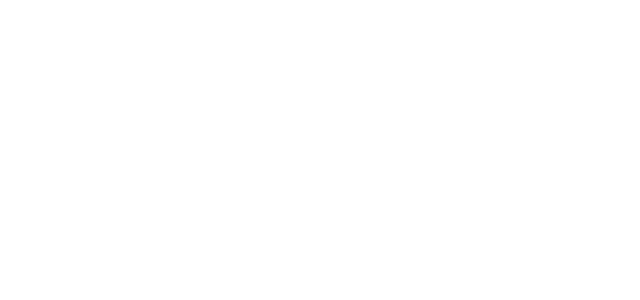
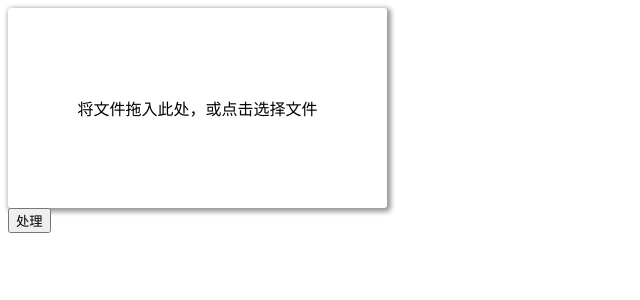
Before and after one commit to Nemo11235/csv-reader, a React (Create React App) app in the folder frontend/: page / in a window 1280 px wide. Shown: the top 300 px of the page, without its empty margins (0-640 px from the left). Built offline with nearby package versions, Linux system fonts and the light colour scheme.

Commit message:
added drop zone

```diff
--- a/frontend/package.json
+++ b/frontend/package.json
@@ -8,7 +8,9 @@
     "@testing-library/user-event": "^13.5.0",
     "react": "^18.2.0",
     "react-dom": "^18.2.0",
+    "react-dropzone": "^14.2.3",
     "react-scripts": "5.0.1",
+    "sass": "^1.72.0",
     "web-vitals": "^2.1.4"
   },
   "scripts": {
--- a/frontend/src/App.js
+++ b/frontend/src/App.js
@@ -1,7 +1,12 @@
+import FileDropZone from "./FileDropZone";
+import "./App.scss";
+
 function App() {
   return (
     <div className="App">
       <header className="App-header"></header>
+      <FileDropZone />
+      <button>处理</button>
     </div>
   );
 }
--- a/frontend/src/HomePage.js
+++ b/frontend/src/FileDropZone.js
@@ -19,13 +19,19 @@
     <div
       {...getRootProps()}
       style={{
-        border: "1px dashed #ccc",
-        padding: "20px",
+        border: "none",
+        borderRadius: "3px",
+        display: "flex",
+        flexDirection: "column",
         textAlign: "center",
+        justifyContent: "center",
+        height: "200px",
+        width: "30%",
+        boxShadow: "2px 2px 5px 2px rgba(0,0,0,0.4)",
       }}
     >
+      <p>将文件拖入此处，或点击选择文件</p>
       <input {...getInputProps()} />
-      <p>Drag & drop CSV file here, or click to select file</p>
     </div>
   );
 }
```
Also changed, not shown: frontend/src/App.scss (added), 1 other file (tests, documents, lock files or other folders).
